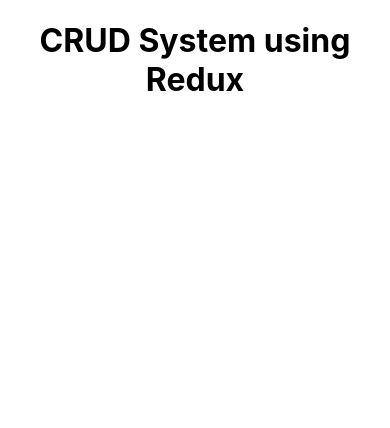
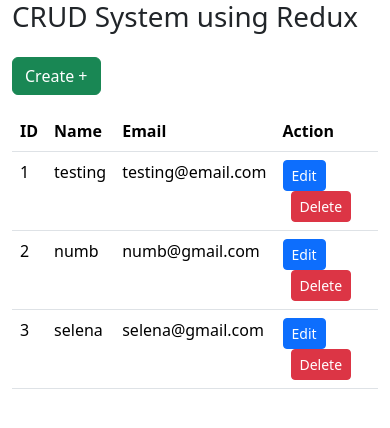
Before and after one commit to amirahyusof/crud-react_redux, a React (Create React App) app: page / in a window 390 px wide. Shown: the top 428 px of the page. Built offline with nearby package versions, Linux system fonts and the light colour scheme.

Commit message:
commit changes

```diff
--- a/src/App.js
+++ b/src/App.js
@@ -1,11 +1,19 @@
+import React from 'react';
 import './App.css';
+import 'bootstrap/dist/css/bootstrap.min.css';
 import Home from './components/Home';
+import Create from './components/Create';
+import { BrowserRouter, Routes, Route } from 'react-router-dom';
 
 function App() {
   return (
-    <div className="App">
-     <Home />
-    </div>
+    <BrowserRouter>
+      <Routes>
+        <Route path='/' element={<Home />}></Route>
+        <Route path='/create' element={<Create />}></Route>
+
+      </Routes>
+    </BrowserRouter>
   );
 }
 
--- a/src/components/Create.jsx
+++ b/src/components/Create.jsx
@@ -0,0 +1,41 @@
+import React, { useState } from "react";
+import { Link } from "react-router-dom";
+import { useDispatch, useSelector } from 'react-redux';
+import { addUser } from "./UserReducer";
+
+
+function Create(){
+    const [name, setName] = useState('');
+    const [email, setEmail] = useState('');
+
+    const users = useSelector((state)=> state.users)
+    const dispatch = useDispatch();
+
+    const handleSubmit = (event) => {
+        event.preventDefault();
+        dispatch(addUser({id: users[users.length - 1].id + 1, name, email}))
+    }
+
+    return(
+        <div className="d-sm-flex w-100 vh-100 justify-content-center align-items-center">
+            <div className="w-50 border bg-secondary text-white p-5">
+            <h2>Create User</h2>
+                <form onSubmit={handleSubmit}>
+                    <div>
+                        <label htmlFor="name">Name:</label>
+                        <input type="text" name="name" className="form-control" placeholder="Enter name" required
+                        onChange={event => setName(event.target.value)} />
+                    </div>
+                    <div>
+                        <label htmlFor="email">Email:</label>
+                        <input type="email" name="email" className="form-control" placeholder="Enter email" required
+                        onChange={event => setEmail(event.target.value)} />
+                    </div><br />
+                    <button className="btn btn-info">Submit</button>
+                </form>
+            </div>
+        </div>
+    )
+}
+
+export default Create;
--- a/src/components/Home.jsx
+++ b/src/components/Home.jsx
@@ -1,14 +1,38 @@
 import React from "react";
-import Table from 'react-bootstrap/Table'
+import {useSelector} from 'react-redux';
+import { Link } from "react-router-dom";
 
 
 function Home(){
+    const users = useSelector((state)=> state.users)
+    console.log(users)
     return(
-        <div className="div">
+        <div className='container'>
             <h1>CRUD System using Redux</h1>
-            <Table>
-
-            </Table>
+            <Link to='/create' className="btn btn-success my-3">Create +</Link>
+            <table className='table'>
+                <thead>
+                  <tr>
+                    <th>ID</th>
+                    <th>Name</th>
+                    <th>Email</th>
+                    <th>Action</th>
+                  </tr>
+                </thead>
+                <tbody>
+                    {users.map((user, index)=> (
+                        <tr key={index}>
+                            <td>{user.id}</td>
+                            <td>{user.name}</td>
+                            <td>{user.email}</td>
+                            <td>
+                                <button className="btn btn-sm btn-primary">Edit</button>
+                                <button className="btn btn-sm btn-danger ms-2">Delete</button>
+                            </td>
+                        </tr>
+                    ))}
+                </tbody>
+            </table>
         </div>
     )
 }
--- a/src/components/UserReducer.jsx
+++ b/src/components/UserReducer.jsx
@@ -2,9 +2,15 @@ import { createSlice } from "@reduxjs/toolkit";
 import { userList } from "./Data";
 
 const userSlice = createSlice({
-    name: "user",
+    name: "users",
     initialState: userList,
     reducers: {
+        addUser: (state, action) =>{
+            state.push(action.payload)
+        }
 
     }
 })
+
+export const {addUser} = userSlice.actions;
+export default userSlice.reducer;
--- a/src/index.js
+++ b/src/index.js
@@ -5,10 +5,11 @@ import App from './App';
 import reportWebVitals from './reportWebVitals';
 import { Provider } from 'react-redux';
 import { configureStore } from '@reduxjs/toolkit';
+import UserReducer from './components/UserReducer';
 
 const store= configureStore({
   reducer: {
-    // user:
+    users: UserReducer
   }
 })
 
```
